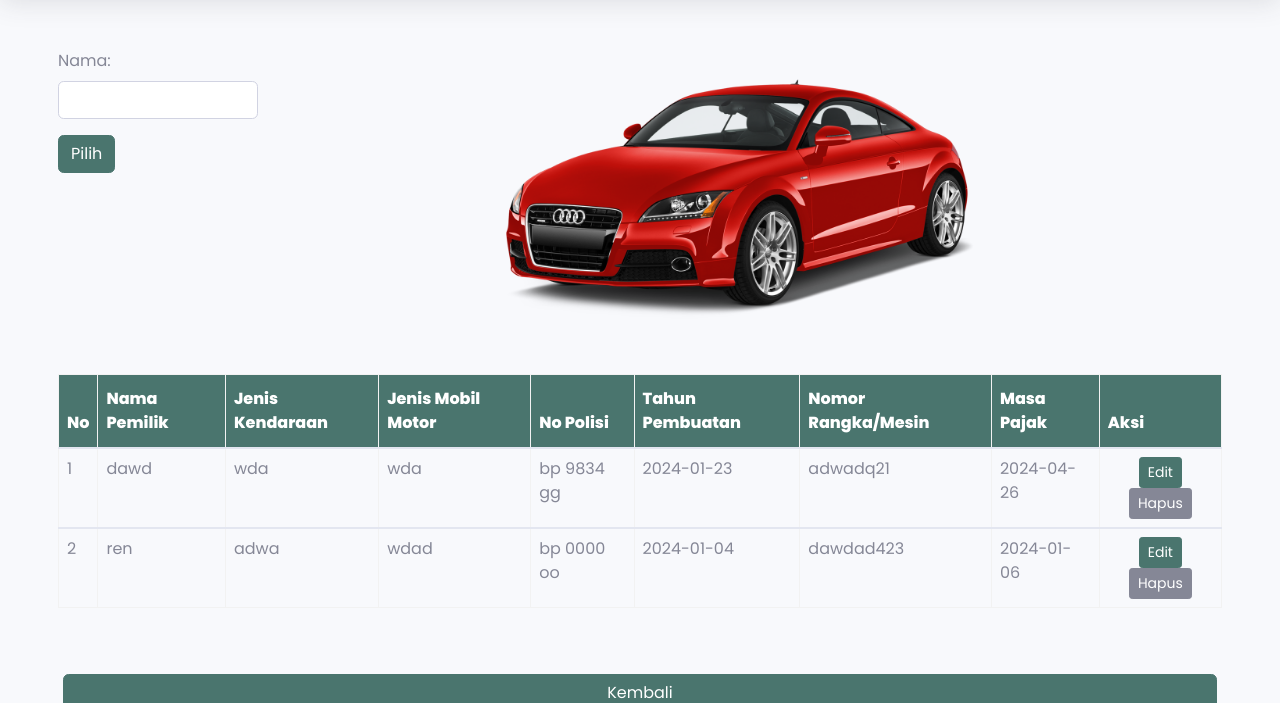
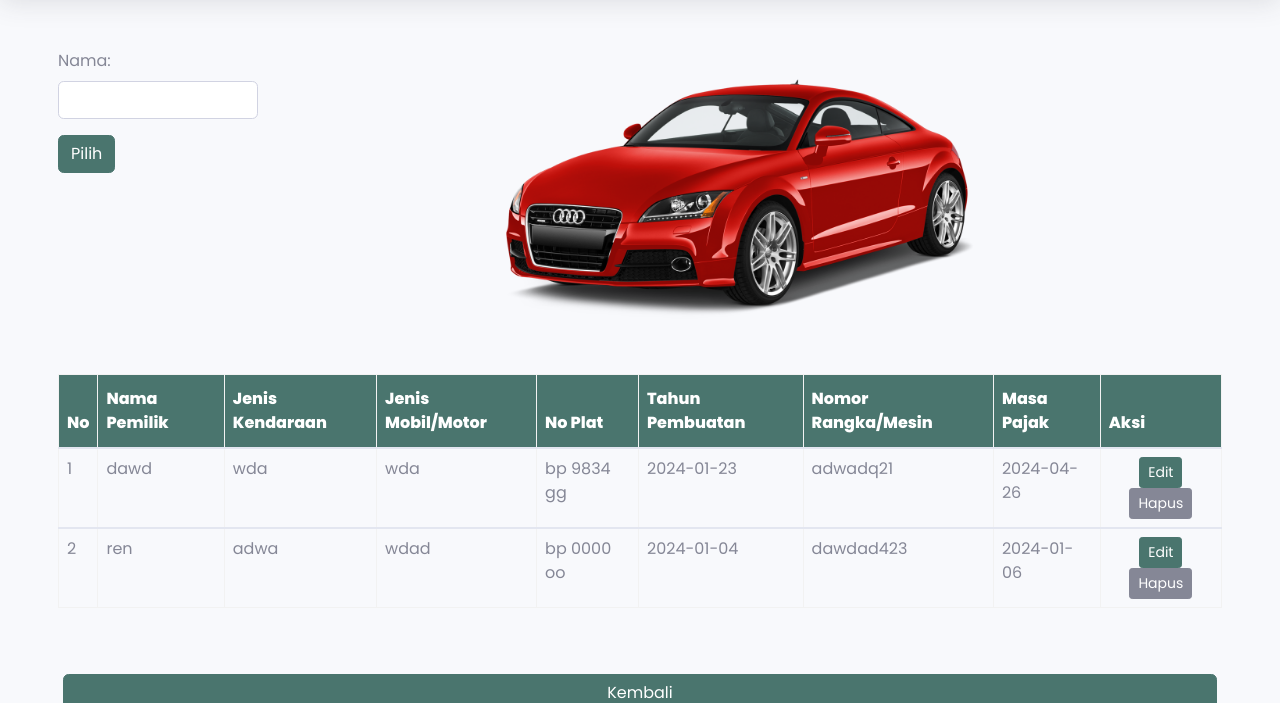
Before and after one commit to irenedocode/iibnpajak, a PHP site: page /admin/infoadmin.php in a window 1280 px wide. Shown: the part 57-760 px from the top of the page. Run offline with PHP 8.4, Linux system fonts and the light colour scheme; data comes from the database, SQL or seed files in the repository.

Commit message:
perbaiki sikit

```diff
--- a/admin/datatable.php
+++ b/admin/datatable.php
@@ -72,8 +72,8 @@ require ('koneksi.php');
                                         <th>No</th>
                                         <th>Nama Pemilik</th>
                                         <th>Jenis Kendaraan</th>
-                                        <th>Jenis Mobil Motor</th>
-                                        <th>No Polisi</th>
+                                        <th>Jenis Mobil/Motor</th>
+                                        <th>No Plat</th>
                                         <th>Tahun Pembuatan</th>
                                         <th>Nomor Rangka/Mesin</th>
                                         <th>Masa Pajak</th>
--- a/admin/infoadmin.php
+++ b/admin/infoadmin.php
@@ -114,8 +114,8 @@
                                         <th>No</th>
                                         <th>Nama Pemilik</th>
                                         <th>Jenis Kendaraan</th>
-                                        <th>Jenis Mobil Motor</th>
-                                        <th>No Polisi</th>
+                                        <th>Jenis Mobil/Motor</th>
+                                        <th>No Plat</th>
                                         <th>Tahun Pembuatan</th>
                                         <th>Nomor Rangka/Mesin</th>
                                         <th>Masa Pajak</th>
--- a/feedback.txt
+++ b/feedback.txt
@@ -6,10 +6,10 @@ CALVIN :
 3. Masukkin nama terlalu kepanjangan
 4. motif dipinggiran pencarian soalnya kek putihnya lebar?
 5. tulisan info kendaraan
-6. pake bahasa indonesia, kenapa history?
-7. jenis mobil motor jadi jenis mobil/motor
+6. pake bahasa indonesia, kenapa history? [done]
+7. jenis mobil motor jadi jenis mobil/motor [done]
 8. awalnya welcom terus pas masuk kok selamat datang (emot batu)
-9. itu nomor polisi apaan? nomor plat gasih harusnya?
+9. itu nomor polisi apaan? nomor plat gasih harusnya? [done]
 
 
 DARREL :
--- a/user/cari.php
+++ b/user/cari.php
@@ -86,8 +86,8 @@ $con = mysqli_connect("localhost","root","","data"); //ganti ke iibn1 ntar
                                 <tr>
                                     <th>Nama Pemilik</th>
                                     <th>Jenis Kendaraan</th>
-                                    <th>Jenis Mobil Motor</th>
-                                    <th>No Polisi</th>
+                                    <th>Jenis Mobil/Motor</th>
+                                    <th>No Plat</th>
                                     <th>Tahun Pembuatan</th>
                                     <th>Nomor Rangka/Mesin</th>
                                     <th>Masa Pajak</th>
@@ -130,7 +130,7 @@ $con = mysqli_connect("localhost","root","","data"); //ganti ke iibn1 ntar
 
                         </div>
                         <a href="riwayatpembayaran.php" class="btn btn-primary btn-user btn-block" style="margin-left: 50px; margin-right: 50px; margin-top: 100px;">
-                        History
+                        Riwayat Pembayaran
                     </a>
                     <a href="info.php" class="btn btn-primary btn-user btn-block" style="margin-left: 75px; margin-right: 75px;">
                         Kembali
--- a/user/riwayatpembayaran.php
+++ b/user/riwayatpembayaran.php
@@ -85,7 +85,7 @@
                         <div class="table-responsive" style="margin-top: 100px;">
                             <table id="customers" width="100%" cellspacing="0">
                                     <tr>
-                                        <th>No Polisi</th>
+                                        <th>No Plat</th>
                                         <th>Tahun/Masa Pajak</th>
                                         <th>Tanggal Bayar</th>
                                         <th>NTPN</th>
```
